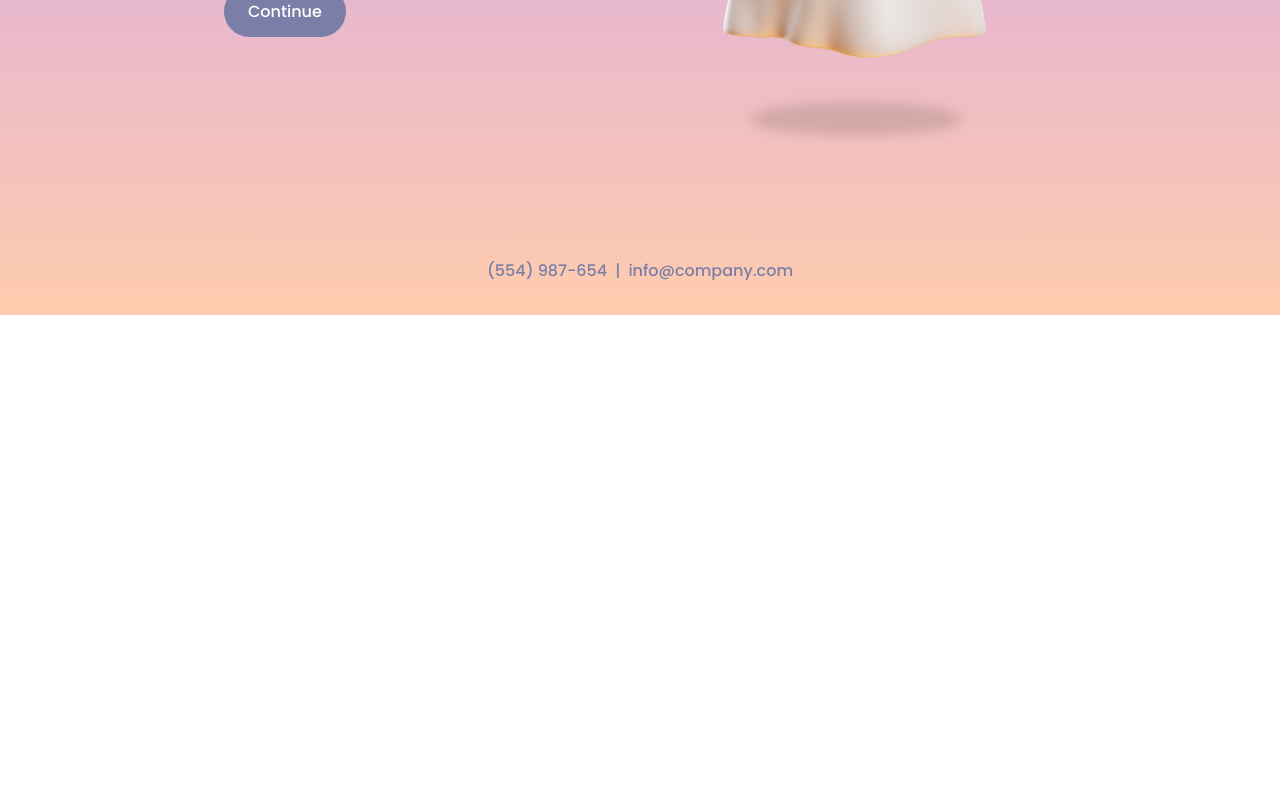
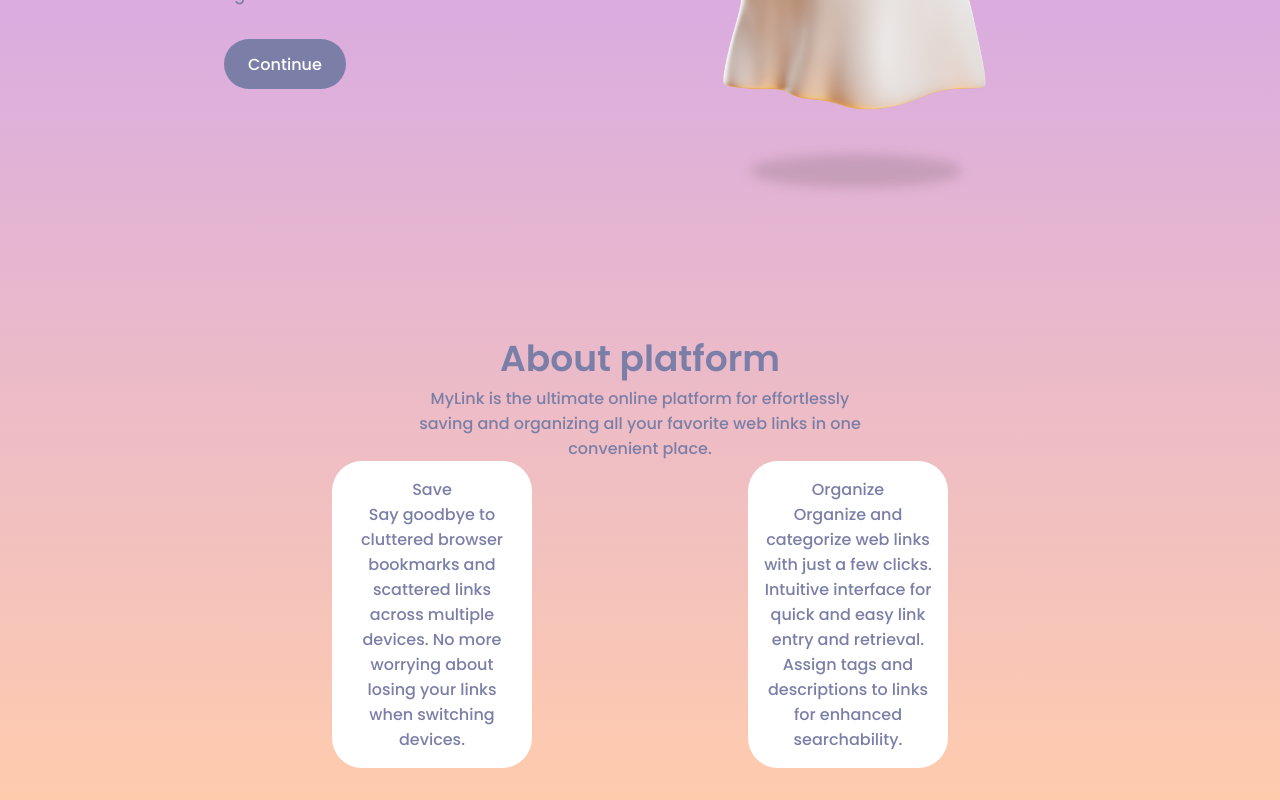
Before and after one commit to snorrien/my-links, a React (Create React App) app in the folder client/: page / in a window 1280 px wide. Shown: the part 485-1285 px from the top of the page. Before the commit the page ends 800 px from the top, so only its background shows below. Built offline with nearby package versions, Linux system fonts and the light colour scheme.

Commit message:
ffix: firebase error

```diff
--- a/client/src/Firebase/authenticate/authenticate.ts
+++ b/client/src/Firebase/authenticate/authenticate.ts
@@ -14,15 +14,15 @@
     // });
 
     const auth = getAuth();
-
+    try {
       await signInWithEmailAndPassword(auth, email, password);
       setPersistence(auth, browserSessionPersistence)
         .then(result => {
           dispatch(userAuthenticated(email));
           return signInWithEmailAndPassword(auth, email, password);
         })
-      .catch(error => {
+    } catch (err) {
       dispatch(invalidCredentials());
-      });
     }
   }
+}
--- a/client/src/components/Links/LinksPage/LinksPage.css
+++ b/client/src/components/Links/LinksPage/LinksPage.css
@@ -31,6 +31,8 @@
   margin: 0;
   border-radius: 10px;
   width: 100%;
+  display: flex;
+
 
 }
 
@@ -39,7 +41,7 @@
   align-items: center;
   justify-content: space-between;
   text-align: center;
-  width: auto;
+  width: 600px;
   margin: 0 3rem;
 }
 
--- a/client/src/components/MainPage/MainPage.css
+++ b/client/src/components/MainPage/MainPage.css
@@ -68,6 +68,42 @@
     gap: 0.5rem;
 }
 
+.about {
+    padding: 1rem 0 2rem;
+}
+
+.about__container {
+    text-align: center;
+}
+
+.about__name {
+    display: flex;
+    flex-direction: column;
+    text-align: center;
+    max-width: 450px;
+    margin-left: auto;
+    margin-right: auto;
+
+}
+
+.about__title {
+    font-size: var(--biggest-font-size);
+}
+
+.about__description {
+    display: grid;
+    grid-template-columns: 1fr 1fr;
+    justify-items: center;
+}
+
+.description-element {
+    background-color: #fff;
+    padding: 1rem;
+    border-radius: 30px;
+    width: 200px;
+
+}
+
 
 /*=============== BREAKPOINTS ===============*/
 /* For small devices */
--- a/client/src/components/MainPage/MainPage.tsx
+++ b/client/src/components/MainPage/MainPage.tsx
@@ -21,13 +21,29 @@
                         <div className="home__shadow"></div>
                     </div>
                 </div>
-                <footer className="home__footer">
-                    <span>(554) 987-654</span>
-                    <span>|</span>
-                    <span>info@company.com</span>
-                </footer>
             </section>
-
+            <section className="about">
+                <div className="about__container">
+                    <div className="about__name">
+                        <h1 className="about__title">About platform</h1>
+                        <p className="about__subtitle">MyLink is the ultimate online platform for effortlessly saving and organizing all
+                            your favorite web links in one convenient place. </p>
+                    </div>
+                    <div className="about__description">
+                        <div className="description-element">
+                            <p className="description-title">Save</p>
+                            <p>Say goodbye to cluttered browser
+                                bookmarks and scattered links across multiple devices. No more worrying about losing your links when switching devices.</p>
+                        </div>
+                        <div className="description-element">
+                            <p className="description-title"> Organize</p>
+                            <p>Organize and categorize web links with just a few clicks.
+                                Intuitive interface for quick and easy link entry and retrieval.
+                                Assign tags and descriptions to links for enhanced searchability.</p>
+                        </div>
+                    </div>
+                </div>
+            </section>
 
         </div>
     );
--- a/client/src/components/Shared/Input/Input.tsx
+++ b/client/src/components/Shared/Input/Input.tsx
@@ -5,9 +5,11 @@
     label: string,
     placeholder?: string,
     error?: string;
+    type?: string;
+    autoComplete?: string;
 }
 
-const Input: React.FC<Props> = ({ label, placeholder, onChange, error }) => {
+const Input: React.FC<Props> = ({ label, placeholder, onChange, error, type, autoComplete }) => {
 
     return (
         <div className='text__input'>
@@ -15,7 +17,7 @@
                 <label>{label}</label>
                 <label className={`error-message ${error ? 'error' : ''}`}>{error}</label>
             </div>
-            <input className={`input ${error ? 'invalid' : ''}`} placeholder={placeholder} onChange={(e) => onChange(e.target.value)} />
+            <input className={`input ${error ? 'invalid' : ''}`} placeholder={placeholder} onChange={(e) => onChange(e.target.value)} type={type} name={autoComplete} autoComplete={autoComplete} />
         </div>
     );
 }
--- a/client/src/components/Shared/Login/LogIn.tsx
+++ b/client/src/components/Shared/Login/LogIn.tsx
@@ -12,6 +12,7 @@
     const [emailError, setEmailError] = useState<string | undefined>(undefined);
     const [password, setPassword] = useState('');
     const [passwordError, setPasswordError] = useState<string | undefined>(undefined);
+    const [userIsUndefind, setUserIsUndefind] = useState(false);
     const navigate = useNavigate();
 
     const dispatch = useAppDispatch();
@@ -28,6 +29,13 @@
     async function handleLoginClick() {
         validateInputs();
         dispatch(authenticate(email, password));
+   if (user.isLoggedIn === false) {
+       return setUserIsUndefind(true)
+    }
+    else {
+
+        setUserIsUndefind(false)
+     }
     };
 
     function isEmailValid(value: string) {
@@ -55,12 +63,16 @@
                     placeholder="Email"
                     onChange={setEmail}
                     error={emailError}
+                    type="email"
+                    autoComplete="username"
                 ></Input>
                 <Input
                     label='Password'
                     placeholder="Password"
                     onChange={setPassword}
                     error={passwordError}
+                    type="password"
+                    autoComplete="current-password"
                 ></Input>
             </div>
             <div className="login__bottom">
@@ -71,6 +83,9 @@
                     </div>
                     <a href="#" className="login__forgot">Forgot Password?</a>
                 </div>
+                <div className={`login__bottom__userIsUndefind ${!userIsUndefind ? 'hide' : ''}`}>
+                    <p>There is <b>NO USER</b><br />with this username and password </p>
+                </div>
                 <Button text='Login' onClick={handleLoginClick} />
             </div>
         </div>
--- a/client/src/components/Shared/Login/Login.css
+++ b/client/src/components/Shared/Login/Login.css
@@ -1,11 +1,21 @@
-.login__bottom{
-gap: 1.5rem;
-display: flex;
-flex-direction:column;
-padding-top: 1.5rem;
+.login__bottom {
+    gap: 1.5rem;
+    display: flex;
+    flex-direction: column;
+    padding-top: 1.5rem;
 }
 
-.login__info{
-display: flex;
-justify-content: space-between;
+.login__bottom__userIsUndefind {
+    font-size: 16px;
+    font-weight: 20px;
+    color: rgb(227, 88, 88);
+    text-align: center;
 }
+
+.login__info {
+    display: flex;
+    justify-content: space-between;
+}
+.hide{
+    display: none;
+}
```
Lines whose indentation alone changed are shown as unchanged.
